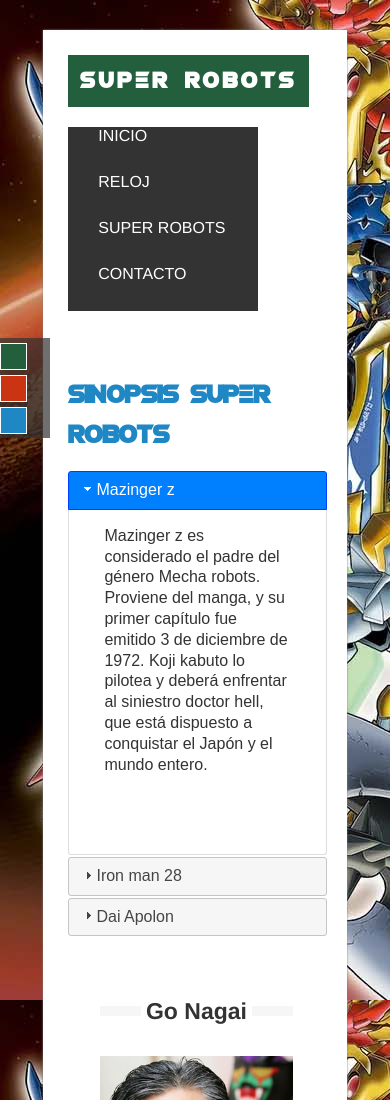
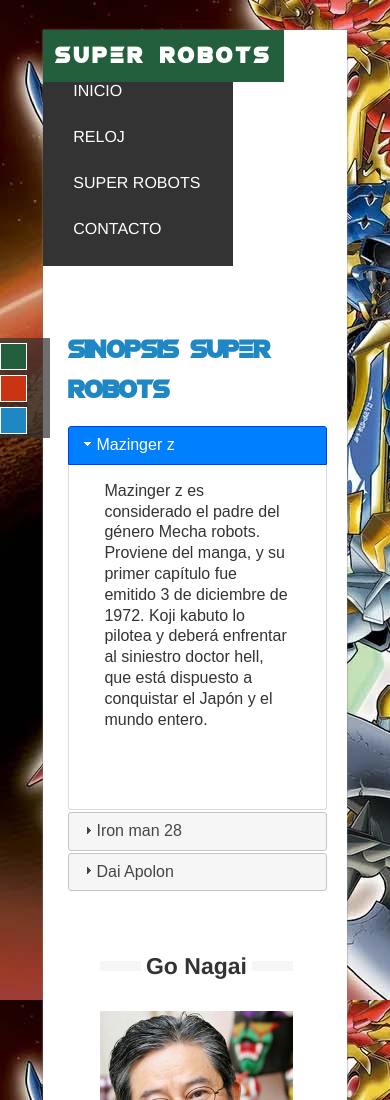
Before and after one commit to guiyogames/super_robots, a plain HTML site: page about.html in a window 390 px wide. Shown: the top 1100 px of the page. Drawn offline with nearby package versions, Linux system fonts and the light colour scheme.

Commit message:
ajustes en el banner

```diff
--- a/css/red.css
+++ b/css/red.css
@@ -1,8 +1,7 @@
 body{
-    background: url("../img/gran_daizer.jpg");
+    background: url("../img/little_robots.jpg");
     background-image: cover;
-    background-repeat: no-repeat;
-    background-position: center;
+    background-repeat: repeat;
     background-attachment: fixed;
  }
 
--- a/css/styles.css
+++ b/css/styles.css
@@ -35,9 +35,11 @@
   line-height: 75px;
   color: white;
   text-align: center;
-  width: 385px;
+  width: 927px;
   height: 80px;
-  margin-bottom: 20px;
+  margin-left: -25px;
+  margin-top: -25px;
+  margin-bottom: 0px;
   float: left;
   text-transform: uppercase;
 }
@@ -49,9 +51,11 @@
 #menu {
   font-family: Helvetica, Arial;
   background: #333;
-  width: 100%;
+  width:105.7%;
   text-transform: uppercase;
+  margin-left: -25px;
   margin-bottom: 20px;
+
 }
 
 #menu ul li {
@@ -277,6 +281,8 @@
   height: 200px;
 }
 
+/* responsivo */
+
 @media  (max-width: 768px) {
   #logo {
 
@@ -285,9 +291,10 @@
     line-height: 75px;
     color: white;
     text-align: center;
-    width: 192px;
+    width: 477px;
     height: 40px;
-    margin-bottom: 20px;
+    margin-top: -25px;
+    margin-bottom: 0px;
   }
 
   h1{
```
Also changed, not shown: index.html (+1 -1 lines), img/daizer_edit.jpg (added), img/gran_daizer_edit.jpg (added), img/little_robots.jpg (added).
